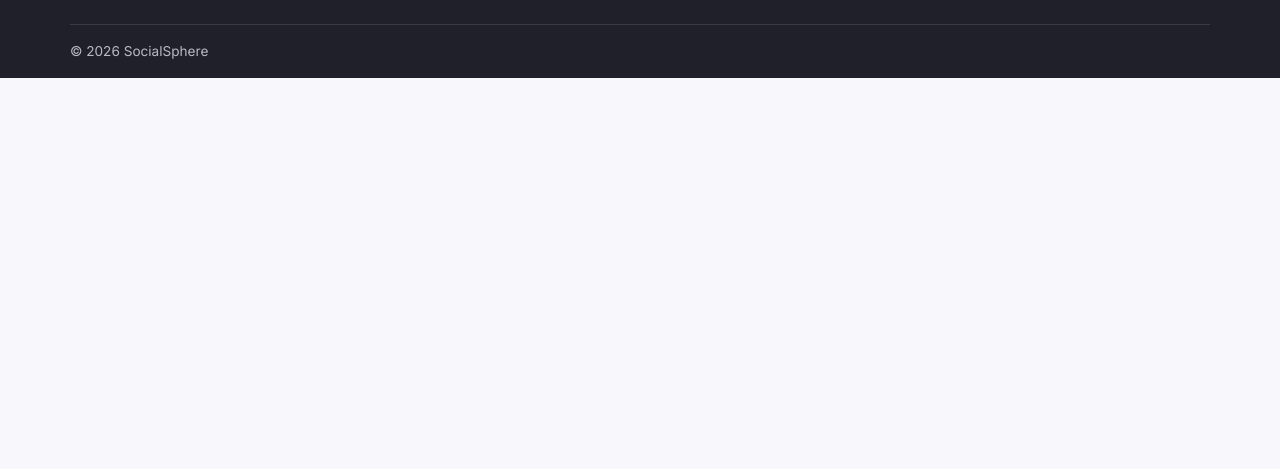
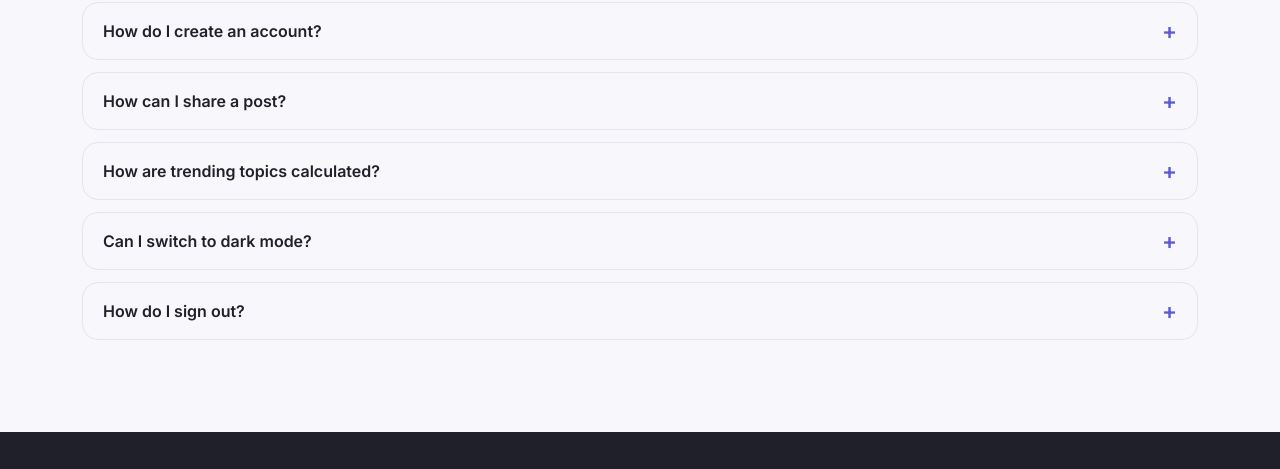
Before and after one commit to anommanager/social-network-frontend, a plain HTML site: page index.html in a window 1280 px wide. Shown: the part 893-1362 px from the top of the page. Before the commit the page ends 971 px from the top, so only its background shows below. Drawn offline with nearby package versions, Linux system fonts and the light colour scheme.

Commit message:
home page faq section

```diff
--- a/css/style.css
+++ b/css/style.css
@@ -339,3 +339,37 @@ main {
         grid-template-columns: 1fr;
     }
 }
+.faq-item {
+    background: var(--surface);
+    border: 1px solid var(--border-color);
+    border-radius: var(--card-radius);
+    margin-bottom: 0.75rem;
+    overflow: hidden;
+}
+
+.faq-question {
+    display: flex;
+    justify-content: space-between;
+    align-items: center;
+    width: 100%;
+    padding: 1rem 1.25rem;
+    border: 0;
+    background: transparent;
+    color: var(--text-color);
+    font-weight: 600;
+    text-align: left;
+    cursor: pointer;
+}
+
+.faq-icon {
+    color: var(--primary-color);
+    font-size: 1.4rem;
+    line-height: 1;
+}
+
+.faq-answer {
+    display: none;
+    padding: 0 1.25rem 1rem;
+    color: var(--muted-color);
+    line-height: 1.6;
+}
--- a/index.html
+++ b/index.html
@@ -159,6 +159,44 @@
         </div>
     </section>
 
+    <section class="py-5">
+        <div class="container">
+
+            <div class="section-heading mb-4">
+                <h2>Frequently Asked Questions</h2>
+                <p>Everything you need to know about SocialSphere.</p>
+            </div>
+
+            <div id="faq">
+                <div class="faq-item">
+                    <button type="button" class="faq-question"><span>What is SocialSphere?</span><span class="faq-icon">+</span></button>
+                    <div class="faq-answer">SocialSphere is a social media platform for sharing moments, exploring trends and connecting with friends.</div>
+                </div>
+                <div class="faq-item">
+                    <button type="button" class="faq-question"><span>How do I create an account?</span><span class="faq-icon">+</span></button>
+                    <div class="faq-answer">Open the Sign in page, enter your name, email and password, and your session will be saved in this browser.</div>
+                </div>
+                <div class="faq-item">
+                    <button type="button" class="faq-question"><span>How can I share a post?</span><span class="faq-icon">+</span></button>
+                    <div class="faq-answer">Go to the Posts page, write your message or attach a photo and publish it to your feed.</div>
+                </div>
+                <div class="faq-item">
+                    <button type="button" class="faq-question"><span>How are trending topics calculated?</span><span class="faq-icon">+</span></button>
+                    <div class="faq-answer">Trends are ranked by the number of posts and the engagement rate of each hashtag.</div>
+                </div>
+                <div class="faq-item">
+                    <button type="button" class="faq-question"><span>Can I switch to dark mode?</span><span class="faq-icon">+</span></button>
+                    <div class="faq-answer">Yes. Use the theme button in the navigation bar; your choice is remembered between visits.</div>
+                </div>
+                <div class="faq-item">
+                    <button type="button" class="faq-question"><span>How do I sign out?</span><span class="faq-icon">+</span></button>
+                    <div class="faq-answer">Click the Sign out button in the navigation bar and your saved login state will be cleared.</div>
+                </div>
+            </div>
+
+        </div>
+    </section>
+
 </main>
 
 <footer class="site-footer">
@@ -198,7 +236,10 @@
 
   </footer>
 
+<script src="https://code.jquery.com/jquery-3.7.1.min.js"></script>
 <script src="https://cdn.jsdelivr.net/npm/bootstrap@5.3.3/dist/js/bootstrap.bundle.min.js"></script>
+
+<script src="js/script.js"></script>
 
 </body>
 </html>
--- a/js/script.js
+++ b/js/script.js
@@ -255,4 +255,13 @@ $(document).ready(function () {
         showImage(currentImage + 1);
     });
 
+
+    $("#faq .faq-question").on("click", function () {
+        const answer = $(this).next(".faq-answer");
+        const icon = $(this).find(".faq-icon");
+
+        answer.stop(true, true).slideToggle(300, function () {
+            icon.text(answer.is(":visible") ? "−" : "+");
+        });
+    });
 });
```
